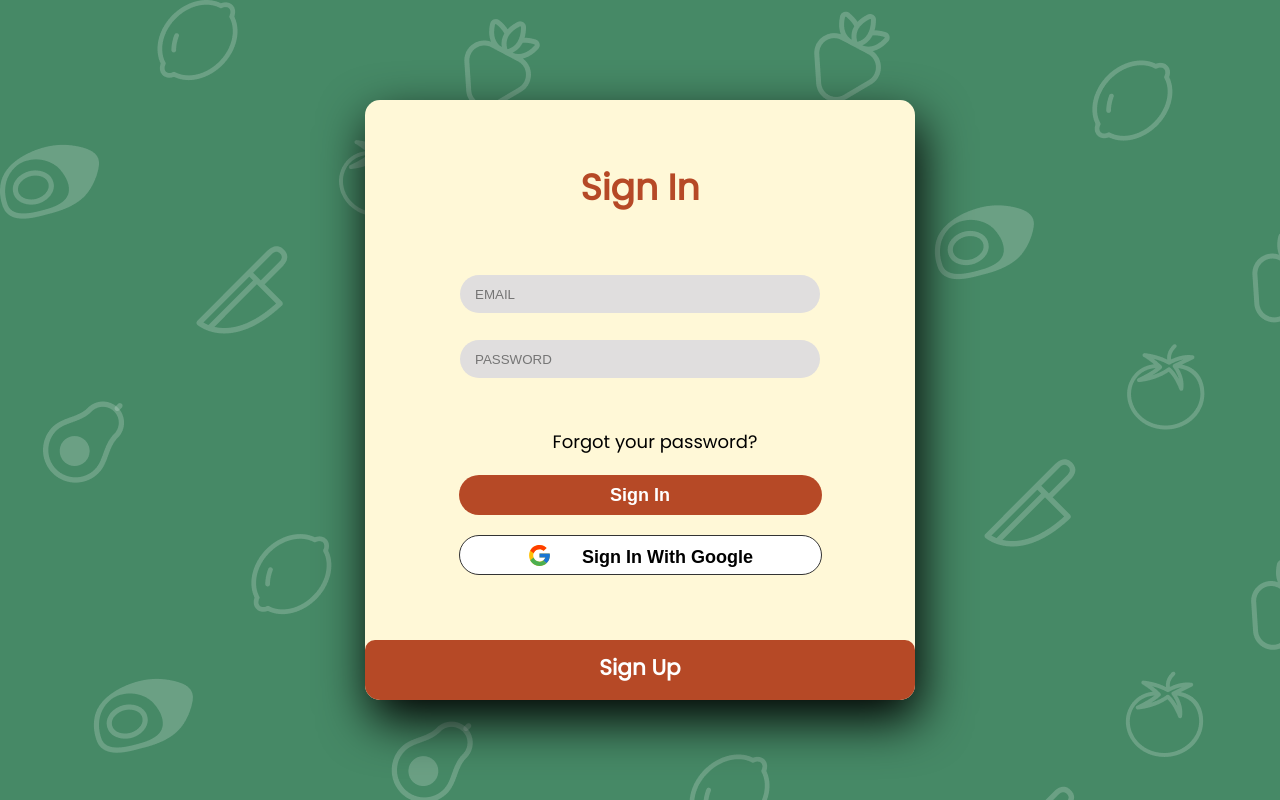
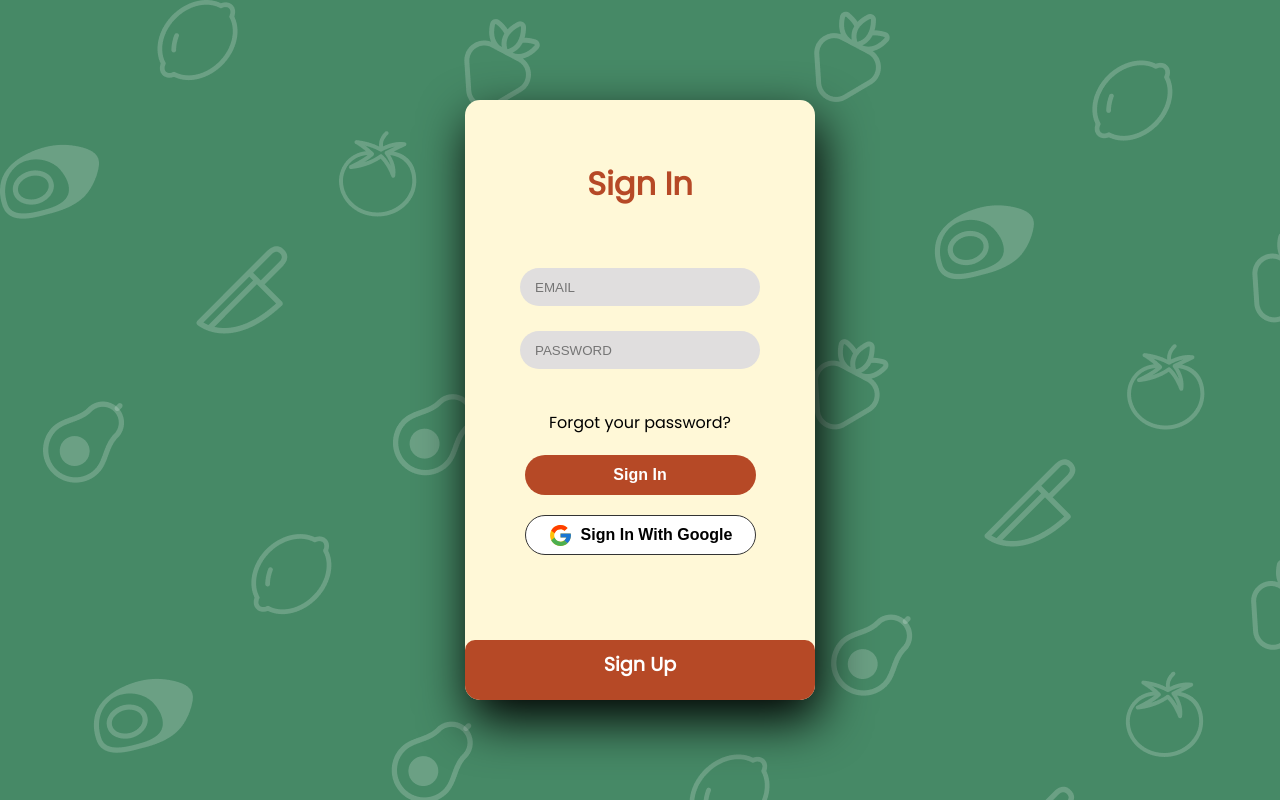
Before and after one commit to aleixcaasas/Improvised_chef, a React (Create React App) app in the folder react-app/: page /home in a window 1280 px wide. Built offline with nearby package versions, Linux system fonts and the light colour scheme; no server answers.

Commit message:
Arreglos despres del merge

```diff
--- a/react-app/src/components/favoriteRecipes/FavoriteRecipes.css
+++ b/react-app/src/components/favoriteRecipes/FavoriteRecipes.css
@@ -1,4 +1,4 @@
-.container{
+.container-recipes{
     width: 550px;
 	height: 600px;
 	background-color: var(--cream);
@@ -13,7 +13,7 @@
     font-style: var(--font);
     font-size: large;
 }
-.container p{
+.container-recipes p{
     padding-top: 5px;
 	margin-left: 30px;
 }
--- a/react-app/src/components/favoriteRecipes/FavoriteRecipes.js
+++ b/react-app/src/components/favoriteRecipes/FavoriteRecipes.js
@@ -4,7 +4,7 @@ import {BsTrash3} from "react-icons/bs"
 export default function FavoriteRecipes() {
     return (
         <>
-            <div className="container">
+            <div className="container-recipes">
                 <p>MY FAVOURITE RECIPES</p>
                 <div className="list-container">
                     <ul className="favourites">
```
Also changed, not shown: 1 other file (tests, documents, lock files or other folders).
